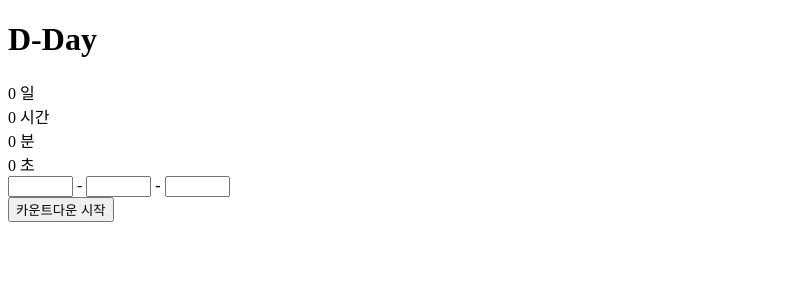
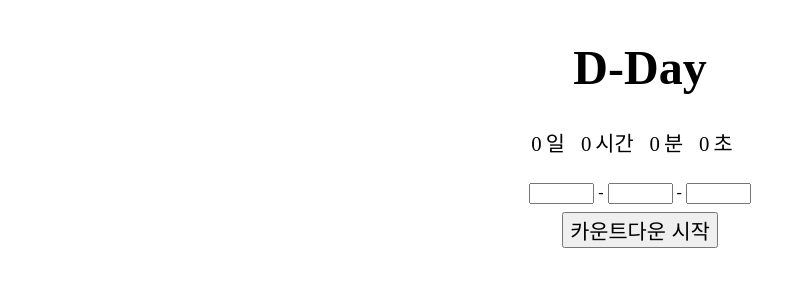
Before and after one commit to 2ma1995/frontend_bc, a plain HTML site: page D-Day_counter/index.html in a window 1280 px wide. Shown: the whole page, without its empty margins (0-806 px from the left). Drawn offline with Linux system fonts and the light colour scheme.

Commit message:
20240214

```diff
--- a/D-Day_counter/index.html
+++ b/D-Day_counter/index.html
@@ -4,10 +4,7 @@
     <meta charset="UTF-8" />
     <meta name="viewport" content="width=device-width, initial-scale=1.0" />
     <title>D-Day_counter</title>
-    <style>
-      /* body {
-      } */
-    </style>
+    <link rel="stylesheet" href="style.css" />
     <script src="./main.js"></script>
   </head>
   <body>
--- /dev/null
+++ b/D-Day_counter/style.css
@@ -0,0 +1,35 @@
+* {
+  box-sizing: border-box;
+}
+body {
+  display: flex;
+  flex-direction: column;
+  align-items: center;
+}
+
+h1 {
+  font-size: 3rem;
+}
+/* id 셀렉트는 #/ class 셀렉트는 .     */
+#start-btn {
+  margin-top: 0.5rem;
+  font-size: 1.3rem;
+}
+
+#d-day-container {
+  display: flex;
+  flex-wrap: wrap;
+  justify-content: center;
+  margin-bottom: 1.6rem;
+}
+
+.d-day-child-container {
+  text-align: center;
+  margin-right: 1rem;
+}
+.d-day-child-container span {
+  font-size: 1.3rem;
+}
+.target-selector {
+  margin-top: 0.5rem;
+}
```
